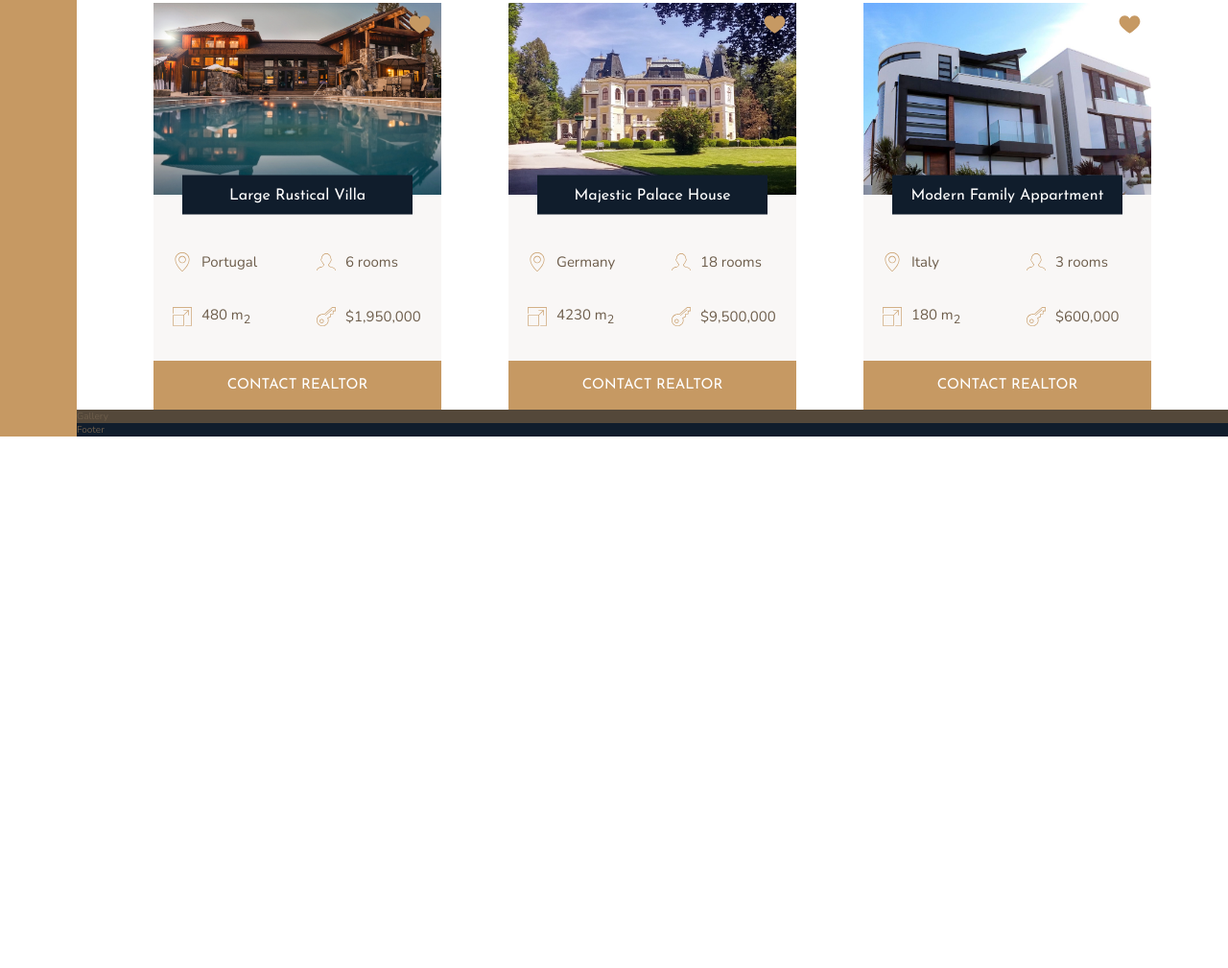
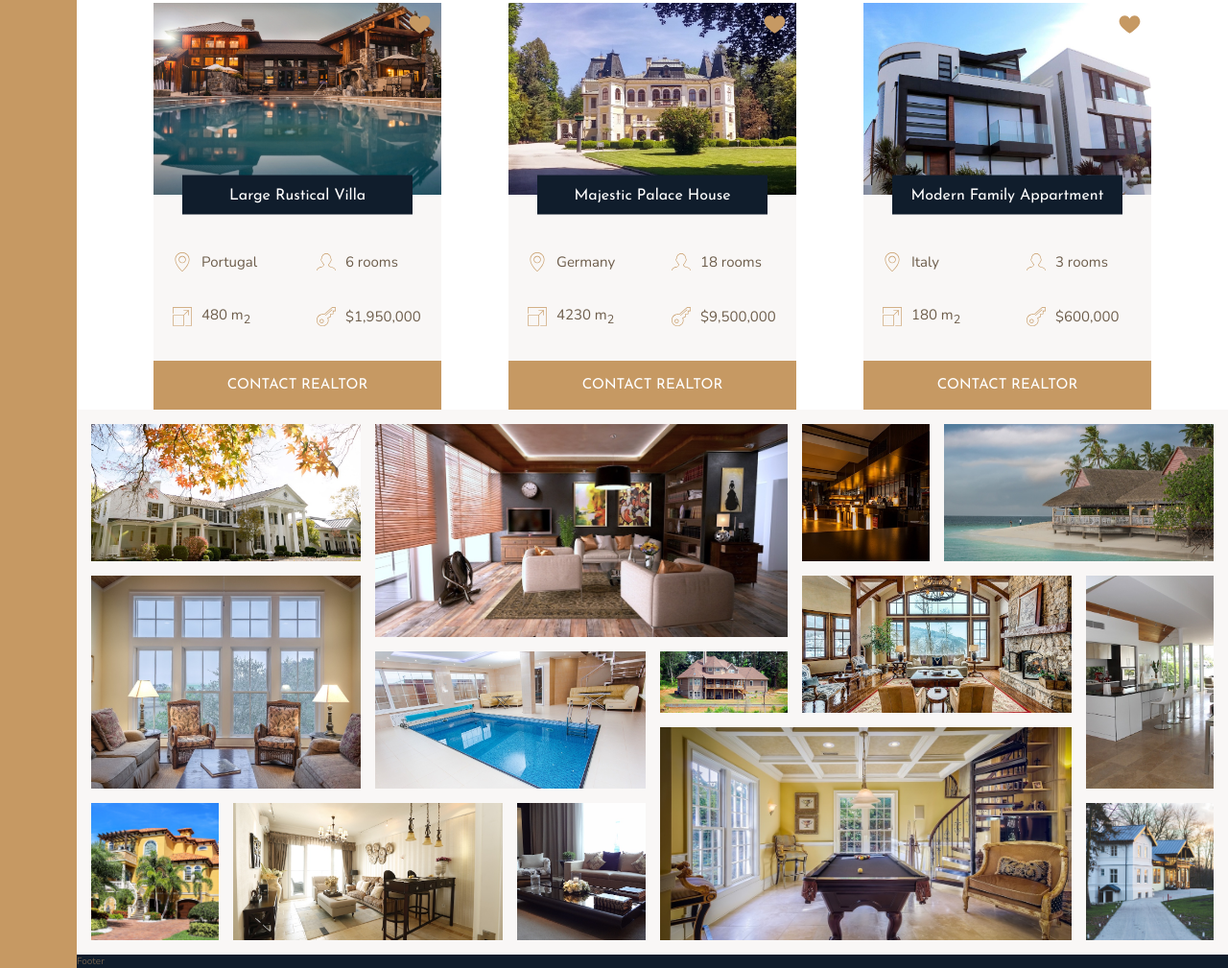
Before and after one commit to usama-365/nexter, a website: page index.html in a window 1280 px wide. Shown: the part 2315-3324 px from the top of the page at 96% size. Before the commit the page ends 2770 px from the top, so only its background shows below. Drawn offline with nearby package versions, Linux system fonts and the light colour scheme.

Commit message:
Created the gallery

```diff
--- a/index.html
+++ b/index.html
@@ -295,7 +295,50 @@
         <button class="btn home__btn">Contact realtor</button>
       </div>
     </section>
-    <section class="gallery">Gallery</section>
+    <section class="gallery">
+      <figure class="gallery__item gallery__item--1">
+        <img src="img/gal-1.jpeg" alt="Gallery Item 1" class="gallery__img" />
+      </figure>
+      <figure class="gallery__item gallery__item--2">
+        <img src="img/gal-2.jpeg" alt="Gallery Item 2" class="gallery__img" />
+      </figure>
+      <figure class="gallery__item gallery__item--3">
+        <img src="img/gal-3.jpeg" alt="Gallery Item 3" class="gallery__img" />
+      </figure>
+      <figure class="gallery__item gallery__item--4">
+        <img src="img/gal-4.jpeg" alt="Gallery Item 4" class="gallery__img" />
+      </figure>
+      <figure class="gallery__item gallery__item--5">
+        <img src="img/gal-5.jpeg" alt="Gallery Item 5" class="gallery__img" />
+      </figure>
+      <figure class="gallery__item gallery__item--6">
+        <img src="img/gal-6.jpeg" alt="Gallery Item 6" class="gallery__img" />
+      </figure>
+      <figure class="gallery__item gallery__item--7">
+        <img src="img/gal-7.jpeg" alt="Gallery Item 7" class="gallery__img" />
+      </figure>
+      <figure class="gallery__item gallery__item--8">
+        <img src="img/gal-8.jpeg" alt="Gallery Item 8" class="gallery__img" />
+      </figure>
+      <figure class="gallery__item gallery__item--9">
+        <img src="img/gal-9.jpeg" alt="Gallery Item 9" class="gallery__img" />
+      </figure>
+      <figure class="gallery__item gallery__item--10">
+        <img src="img/gal-10.jpeg" alt="Gallery Item 10" class="gallery__img" />
+      </figure>
+      <figure class="gallery__item gallery__item--11">
+        <img src="img/gal-11.jpeg" alt="Gallery Item 11" class="gallery__img" />
+      </figure>
+      <figure class="gallery__item gallery__item--12">
+        <img src="img/gal-12.jpeg" alt="Gallery Item 12" class="gallery__img" />
+      </figure>
+      <figure class="gallery__item gallery__item--13">
+        <img src="img/gal-13.jpeg" alt="Gallery Item 13" class="gallery__img" />
+      </figure>
+      <figure class="gallery__item gallery__item--14">
+        <img src="img/gal-14.jpeg" alt="Gallery Item 14" class="gallery__img" />
+      </figure>
+    </section>
     <footer class="footer">Footer</footer>
   </body>
 </html>
--- a/sass/_gallery.scss
+++ b/sass/_gallery.scss
@@ -1,4 +1,75 @@
 .gallery {
-    background-color: $color-grey-dark-1;
-    grid-column: full-bleed-start / full-bleed-end;
+  grid-column: full-bleed-start / full-bleed-end;
+  display: grid;
+  grid-template-columns: repeat(8, 1fr);
+  grid-template-rows: repeat(7, 5vw);
+  background-color: $color-grey-light-1;
+  padding: 1.5rem;
+  gap: 1.5rem;
+
+  &__item {
+    &--1 {
+      grid-row: 1 / 3;
+      grid-column: 1/3;
+    }
+    &--2 {
+      grid-row: 1 / 4;
+      grid-column: 3/6;
+    }
+    &--3 {
+      grid-row: 1 / 3;
+    }
+    &--4 {
+      grid-row: 1 / 3;
+      grid-column: 7 / 9;
+    }
+    &--5 {
+      grid-row: 3 / 6;
+      grid-column: 1 / 3;
+    }
+    &--6 {
+      grid-column: 3 / 5;
+      grid-row: 4 /6;
+    }
+
+    &--7 {
+      grid-row: 4 /5;
+      grid-column: 5 / 6;
+    }
+    &--8 {
+      grid-row: 3 / 5;
+      grid-column: 6 / 8;
+    }
+    &--9 {
+      grid-row: 3 / 6;
+      grid-column: 8 / 9;
+    }
+    &--10 {
+      grid-row: 6 / 8;
+      grid-column: 1 / 2;
+    }
+    &--11 {
+      grid-row: 6 / 8;
+      grid-column: 2/ 4;
+    }
+    &--12 {
+      grid-row: 6 / 8;
+      grid-column: 4 / 5;
+    }
+    &--13 {
+      grid-row: 5 / 8;
+      grid-column: 5 / 8;
+    }
+    &--14 {
+      grid-row: 6/ 8;
+      grid-column: 8/9;
+    }
+  }
+
+  &__img {
+    width: 100%;
+    height: 100%;
+    object-fit: cover;
+    display: block;
+  }
 }
```
Also changed, not shown: css/style.css, 1 other file.
